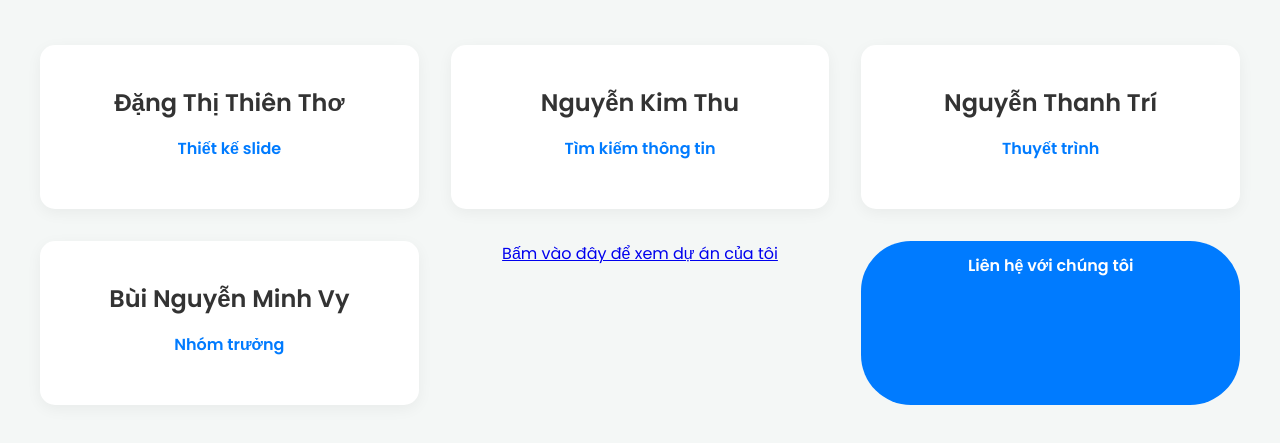
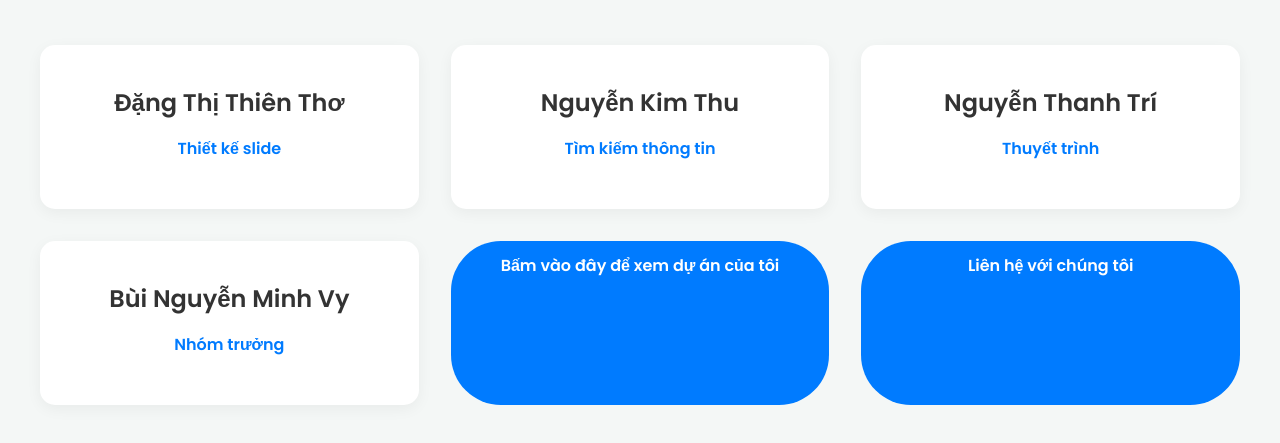
Before and after one commit to vy3803/BTMANGUONMONHOM12, a plain HTML site: page index.html in a window 1280 px wide. Shown: the part 251-694 px from the top of the page. Drawn offline with Linux system fonts and the light colour scheme.

Commit message:
Them link den trang Somee2

```diff
--- a/index.html
+++ b/index.html
@@ -168,7 +168,7 @@
                 </div>
             </div>
 
-            <a href="http://www.nhom10-mnm.somee.com/gioithieu.html">
+            <a href="http://www.nhom10-mnm.somee.com/gioithieu.html" class="contact-button">
   Bấm vào đây để xem dự án của tôi
 </a>
         <a href="LienHe.html" class="contact-button">Liên hệ với chúng tôi</a>
```
